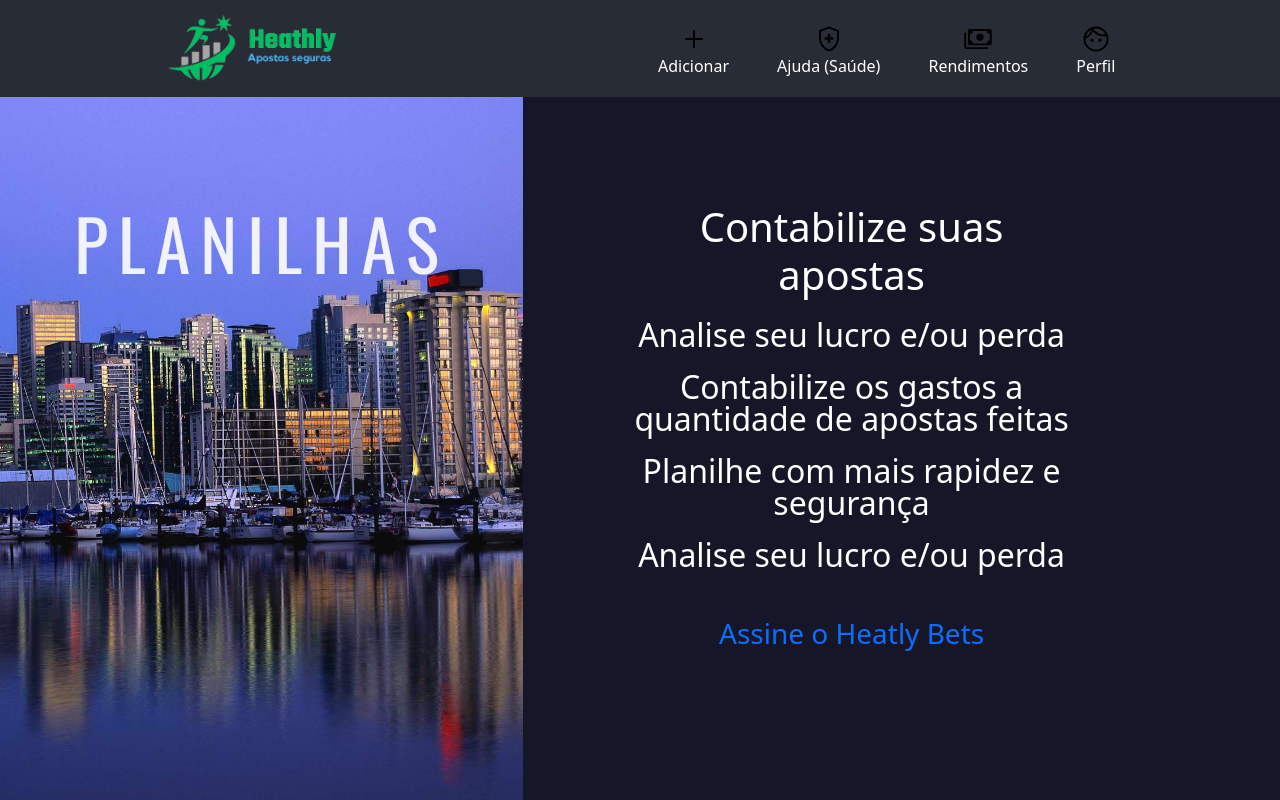
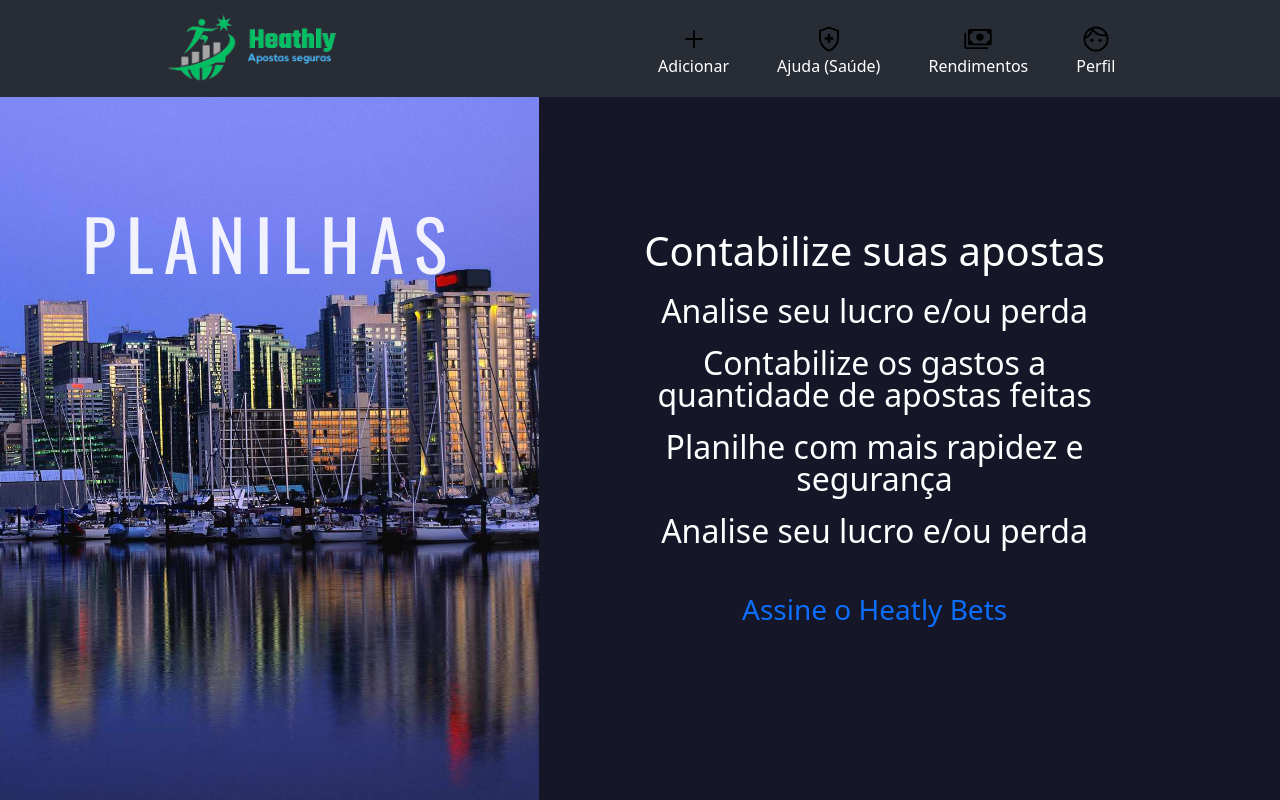
Before and after one commit to LuiDev1/h-bets-v1, a React (Create React App) app: page / in a window 1280 px wide. Shown: the top 800 px of the page. Built offline with nearby package versions, Linux system fonts and the light colour scheme.

Commit message:
Update parallax.css

```diff
--- a/src/pages/home/css/parallax.css
+++ b/src/pages/home/css/parallax.css
@@ -92,7 +92,7 @@ body{
 .container-about{
     text-align: center;
     color: white;
-    padding-right: 200px;
+    padding-right: 170px;
     padding-left: 100px;
 }
 
```
